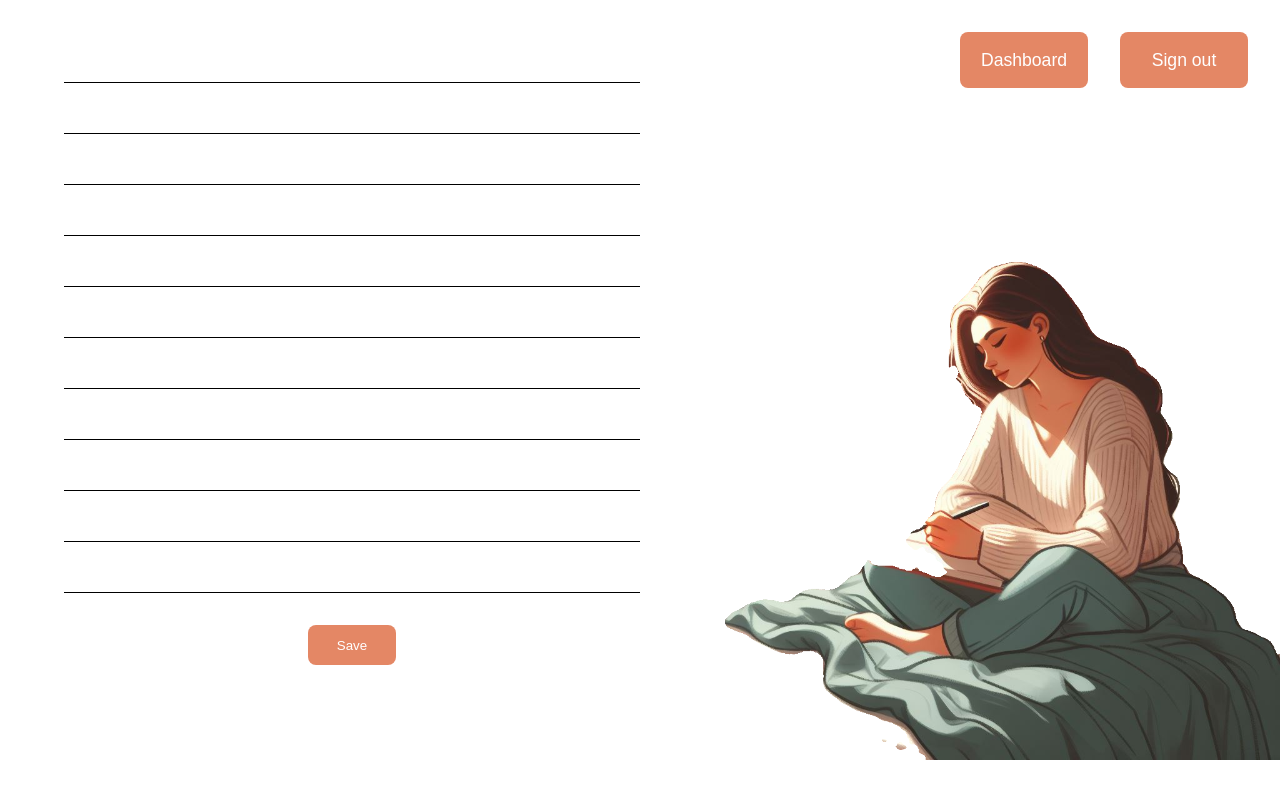
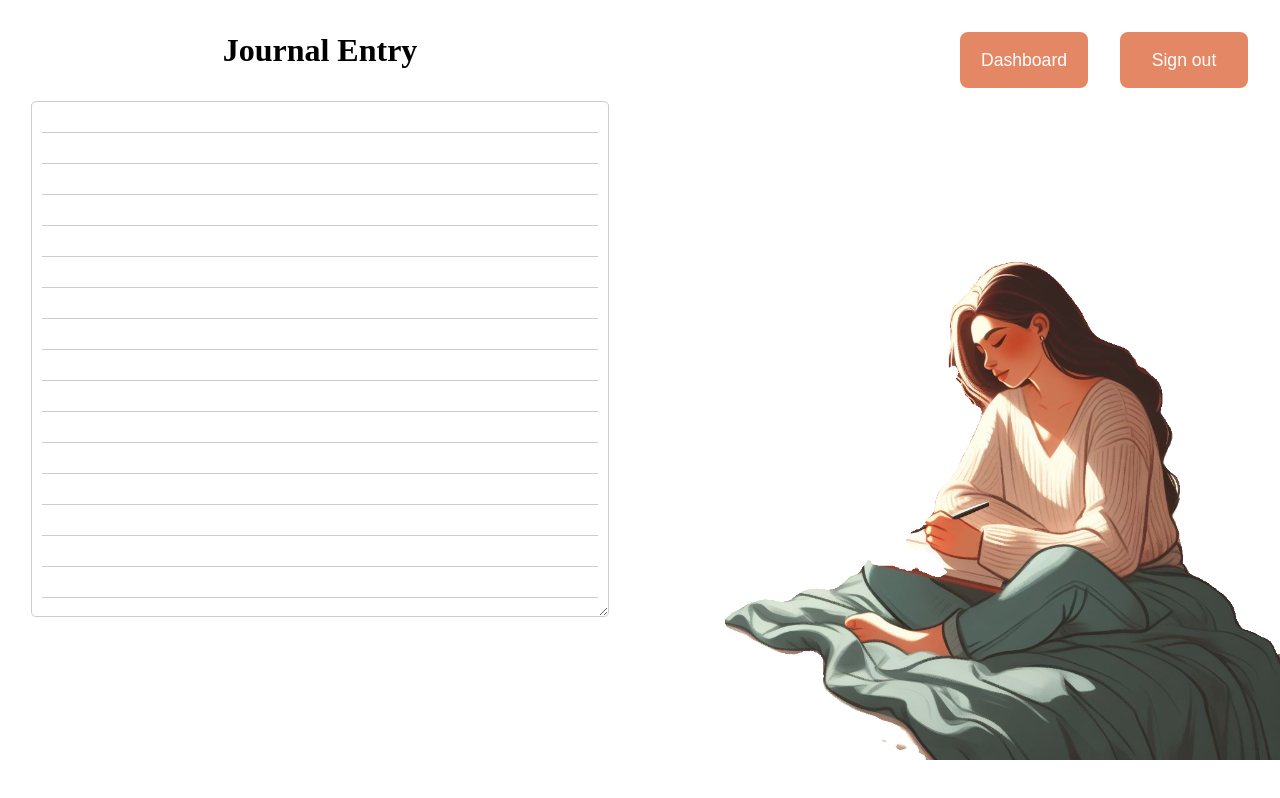
Before and after one commit to OmarZalat/Sentimental, a React (Vite) app in the folder client/: page /journal in a window 1280 px wide. Built offline with nearby package versions, Linux system fonts and the light colour scheme; the HTML template or start-up script is replaced by a standard one.

Commit message:
journal entry section re-designed

```diff
--- a/client/src/components/notepage/notepage.jsx
+++ b/client/src/components/notepage/notepage.jsx
@@ -1,36 +1,23 @@
-import React, { useRef } from "react";
+import React, { useRef, useState } from "react";
 import styles from "./notepage.module.css";
 
 export default function Notepage() {
-  const inputs = Array.from({ length: 11 }, () => useRef(null));
+  const [journalEntry, setJournalEntry] = useState("");
 
-  const handleInputChange = (index, event) => {
-    const input = event.target;
-    const { value, selectionStart, selectionEnd } = input;
-
-    if (value.length >= 100 && inputs[index + 1]) {
-      inputs[index + 1].current.focus();
-
-      if (selectionStart === selectionEnd) {
-        const nextInput = inputs[index + 1].current;
-        nextInput.selectionStart = nextInput.selectionEnd = 0;
-      }
-    }
+  const handleChange = (e) => {
+    setJournalEntry(e.target.value);
   };
 
   return (
-    <div className={styles.ruled_lines_container}>
-      {inputs.map((ref, index) => (
-        <input
-          key={index}
-          ref={ref}
-          className={styles.ruled_line_input}
-          type="text"
-          maxLength={100}
-          onChange={(event) => handleInputChange(index, event)}
+    <>
+      <div className={styles.journal}>
+        <h1>Journal Entry</h1>
+        <textarea
+          className={`${styles.journal_entry} ${styles.notes}`}
+          value={journalEntry}
+          onChange={handleChange}
         />
-      ))}
-      <button className={styles.save_button}>Save</button>
-    </div>
+      </div>
+    </>
   );
 }
--- a/client/src/components/notepage/notepage.module.css
+++ b/client/src/components/notepage/notepage.module.css
@@ -1,33 +1,42 @@
-.ruled_lines_container {
-  height: 90%;
-  padding-top: 4rem;
+.journal {
   display: flex;
   flex-direction: column;
-  padding-left: 4rem;
+  align-items: center;
+  justify-content: center;
+  padding-top: 2rem;
 }
 
-.ruled_line_input {
-  border: none; /* Remove border */
-  border-bottom: 1px solid black; /* Style the ruled line */
-  margin-bottom: 2rem; /* Adjust line spacing */
-  font-size: 1rem; /* Adjust font size */
-  width: 100%; /* Fill the entire container width */
-  resize: none; /* Prevent users from resizing the text area */
-  white-space: pre-wrap; /* Allow text to wrap */
+.notes {
+  background-attachment: local;
+  background-image: linear-gradient(
+      to right,
+      white 0.625rem,
+      transparent 0.625rem
+    ),
+    linear-gradient(to left, white 0.625rem, transparent 0.625rem),
+    repeating-linear-gradient(
+      white,
+      white 1.875rem,
+      #ccc 1.875rem,
+      #ccc 1.9375rem,
+      white 1.9375rem
+    );
+  line-height: 1.9375rem;
+  padding: 0.5rem 0.625rem;
 }
 
-.save_button {
-  align-self: center;
-  width: 5.5rem;
-  height: 2.5rem;
-  background-color: #e48765;
-  color: white;
-  border: none;
-  border-radius: 0.5rem;
-  transition: 0.5s;
+.journal_entry {
+  width: 80%;
+  height: 28.125rem; /* Adjust height as needed */
+  padding: 2rem;
+  margin: 2rem;
+  font-size: 1rem;
+  border: 1px solid #ccc;
+  border-radius: 0.313rem;
+  resize: vertical; /* Allow vertical resizing */
+  line-height: 2rem; /* Match line height with the pattern */
 }
 
-.save_button:hover {
-  cursor: pointer;
-  opacity: 0.5;
+.journal_entry h1 {
+  padding: 2rem;
 }
```
